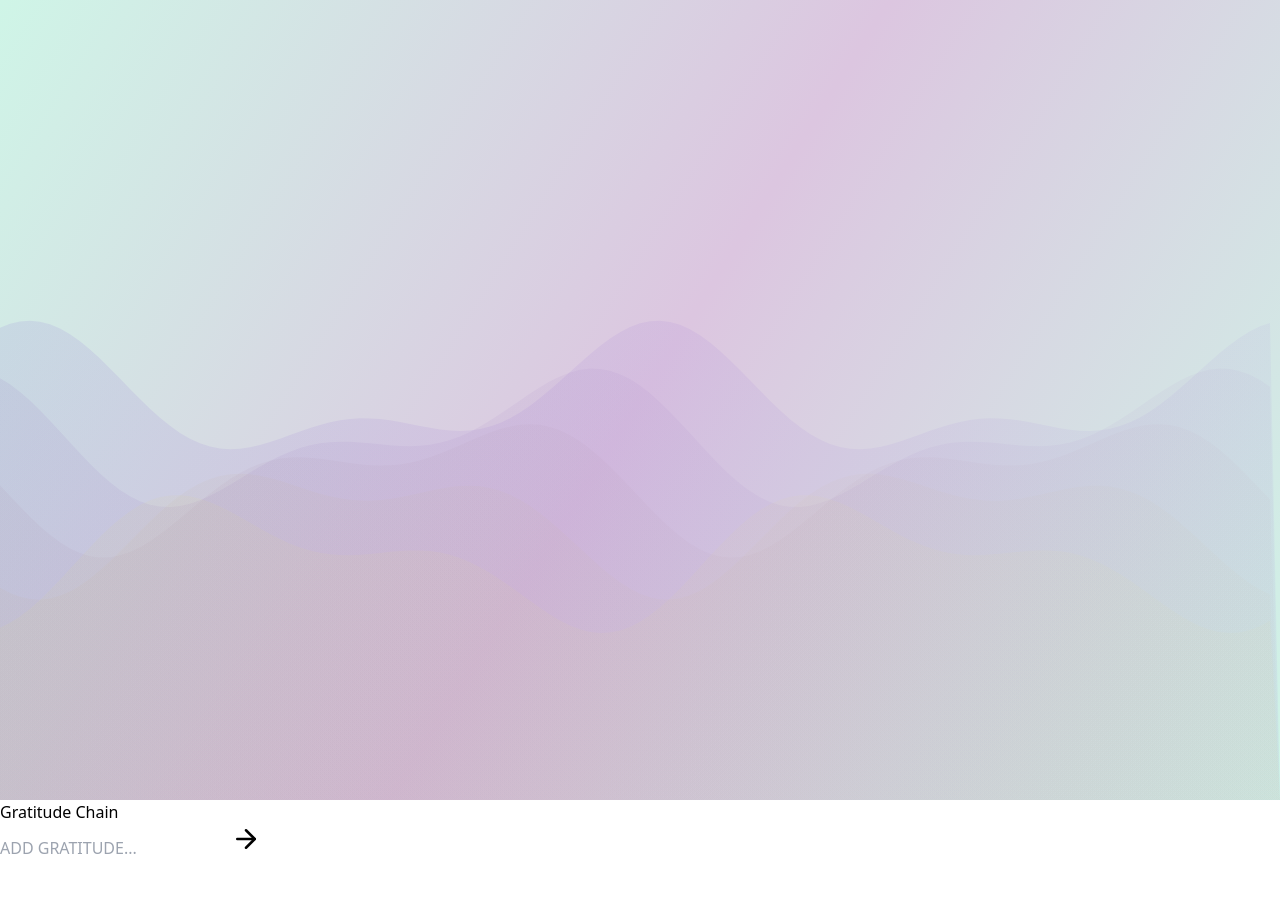
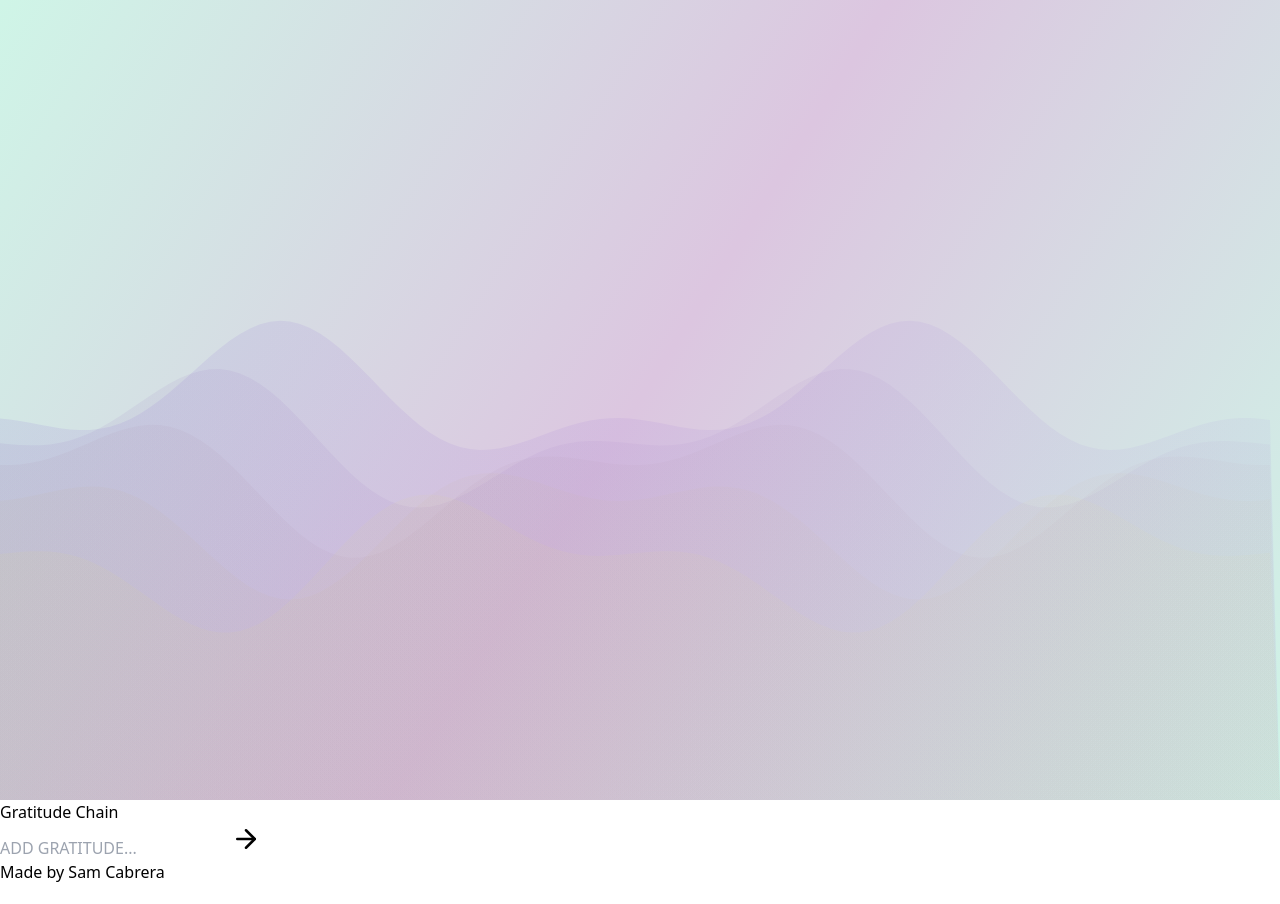
Before and after one commit to samanthacabrera/gratitude-app-v2, a React (Vite) app in the folder client/: page / in a window 1280 px wide. Shown: the top 904 px of the page. Built offline with nearby package versions, Linux system fonts and the light colour scheme.

Commit message:
add simple footer w/ link to github

```diff
--- a/client/src/App.jsx
+++ b/client/src/App.jsx
@@ -80,11 +80,12 @@ const App = () => {
       />
       <div className="flex flex-col h-screen w-[70vw]">
         <h1 className="text-[14rem] text-white uppercase">Gratitude Chain</h1>
-          <Input
-            newText={newText}
-            setNewText={setNewText}
-            addChain={addChain}
-          />
+        <Input
+          newText={newText}
+          setNewText={setNewText}
+          addChain={addChain}
+        />
+        <footer className="text-white text-xs font-medium m-4">Made by <a href="https://github.com/samanthacabrera" target="_blank">Sam Cabrera</a></footer>
       </div>
       <PaperChain
         chains={chains}
```
